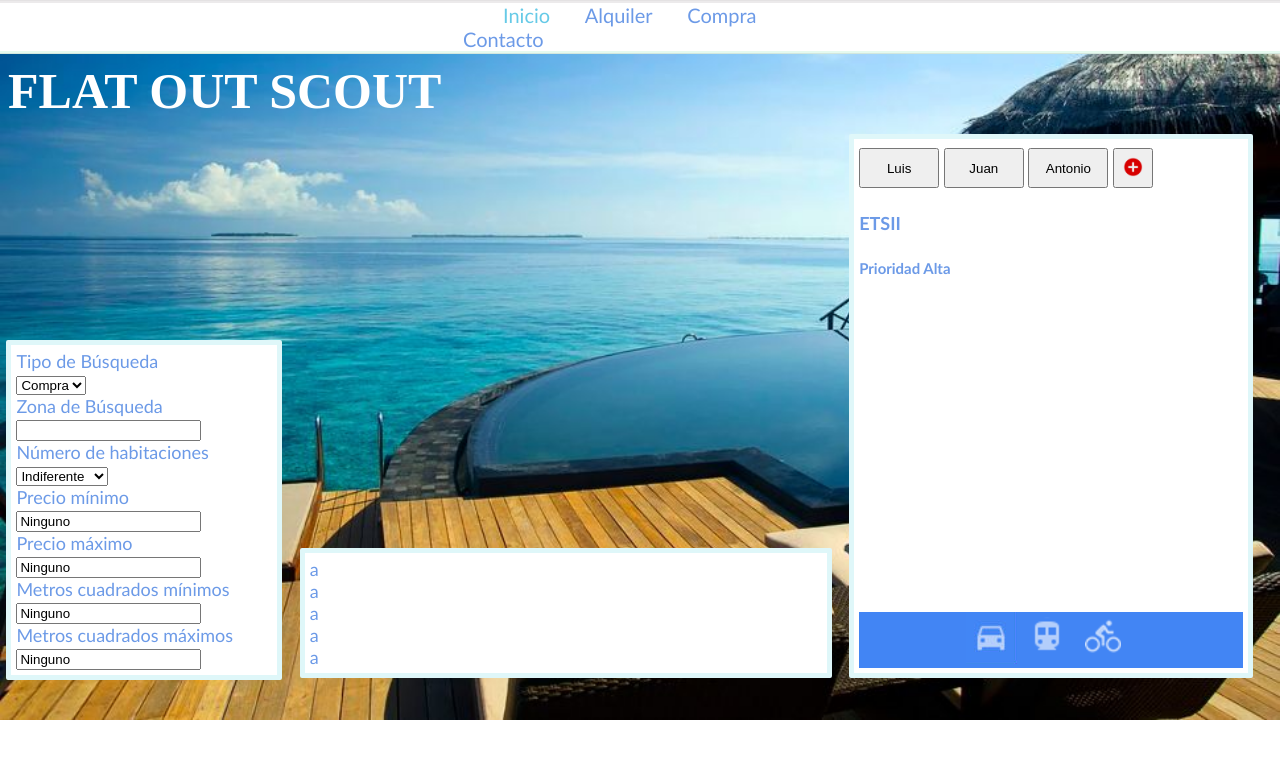
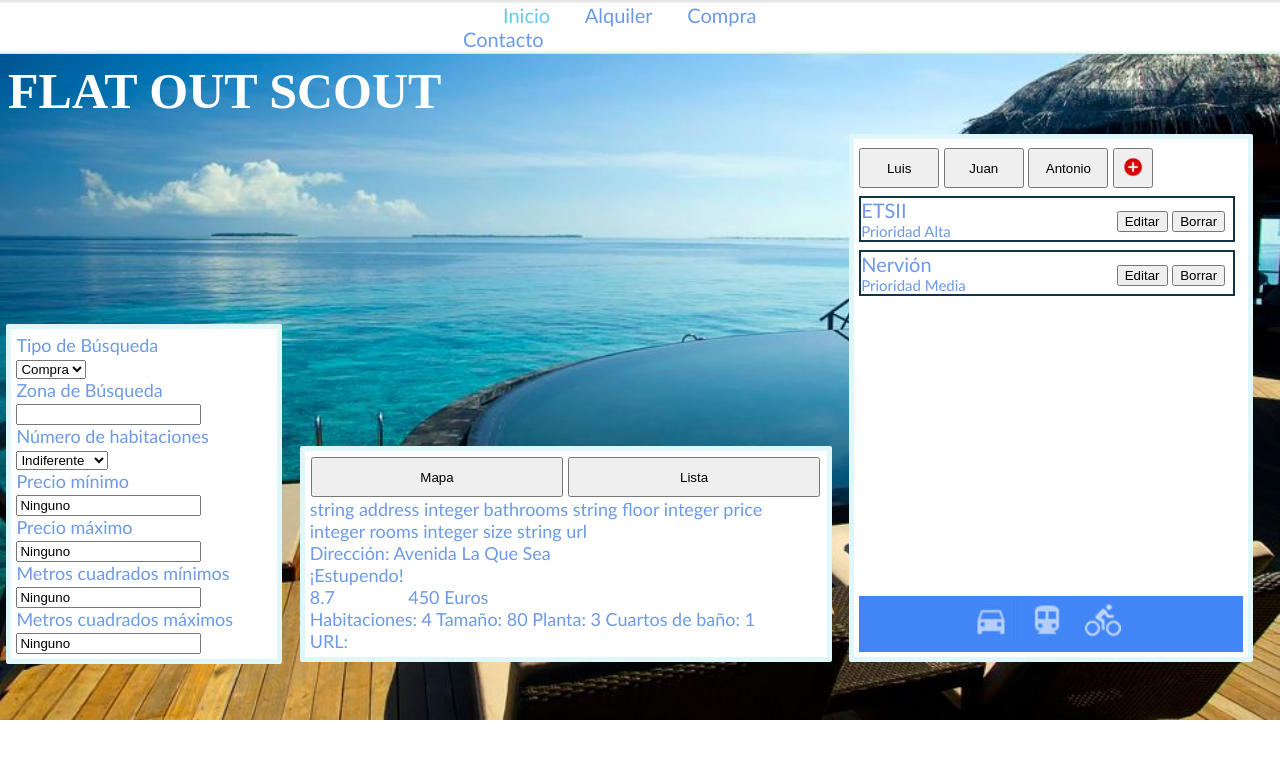
Before and after one commit to ysjdev/aissfos, a PHP site: page /html/Busqueda.html in a window 1280 px wide. Shown: the top 759 px of the page. Run offline with PHP 8.4, Linux system fonts and the light colour scheme; some libraries are stand-ins or nearby versions.

Commit message:
Hechas unas pocas de cosas

```diff
--- a/css/busqueda.css
+++ b/css/busqueda.css
@@ -89,3 +89,40 @@
 .lugarContainer {
     height: 400px;
 }
+
+.lugar {
+    border: 2px solid;
+    border-color: #103547;
+    position: relative;
+    margin: 8px;
+    margin-left: 0px;
+}
+
+.lugarTitle {
+    font-size: 20px;
+}
+
+.lugarPrioridad {
+    font-size: 15px;
+}
+
+.lugarButtons {
+    position: absolute;
+    bottom: 8px;
+    right: 8px;
+}
+
+.vista1Buttons {
+    height: 40px;
+    margin: 1px;
+}
+
+.vista1Button {
+    height: inherit;
+    width: 49.5%;
+    margin: auto;
+}
+
+.indiceEquilibrio, .precioVivienda, .datosVivienda {
+    display: inline-block;
+}
--- a/html/Busqueda.html
+++ b/html/Busqueda.html
@@ -82,11 +82,70 @@
             <div></div>
         </div>
         <div class="resultadosBusqueda">
-            <div>a</div>
-            <div>a</div>
-            <div>a</div>
-            <div>a</div>
-            <div>a</div>
+            <div class="vista1Buttons">
+                <button class="vista1Button" id="vistaMapa">
+                    Mapa
+                </button>
+                <button class="vista1Button" id="vistaLista">
+                    Lista
+                </button>
+            </div>
+            string address
+            integer bathrooms
+            string floor
+            integer price
+            integer rooms
+            integer size
+            string url
+            <div class="viviendaContainer">
+                <div class="direccionVivienda">
+                    Dirección: Avenida La Que Sea
+                </div>
+                <div class="infoVivienda">
+                    <div class="indiceEquilibrio">
+                        <div class="tituloIndice">
+                            ¡Estupendo!
+                        </div>
+                        <div class="valorIndice">
+                            8.7
+                        </div>
+                    </div>
+                    <div class="precioVivienda">
+                        450 Euros
+                    </div>
+                    <div class="datosVivienda">
+                        Habitaciones: 4
+                        Tamaño: 80
+                        Planta: 3
+                        Cuartos de baño: 1
+                    </div>
+                </div>
+                <div class="urlVivienda">
+                    URL: <a href=""></a>
+                </div>
+            </div>
+            <div>
+                <script>
+
+                    function initMap() {
+                        var myLatLng = {lat: 37.35953, lng: -5.986261};
+
+                        var map = new google.maps.Map(document.getElementById('map'), {
+                            zoom: 4,
+                            center: myLatLng
+                        });
+
+                        var marker = new google.maps.Marker({
+                            position: myLatLng,
+                            map: map,
+                            title: 'Reina Mercedes'
+                        });
+                    }
+                </script>
+                <script async defer
+                        src="https://maps.googleapis.com/maps/api/js?key=AIzaSyDgmEBnKv0VzzrU9DixhCjkHAxV2Z9Ro4c&callback=initMap">
+                </script>
+            </div>
         </div>
         <div class="personasBusqueda">
             <div class="personaContainer">
@@ -105,8 +164,28 @@
             </div>
             <div class="lugarContainer">
                 <div class="lugar">
-                    <h4> ETSII</h4>
-                    <h5>Prioridad Alta</h5>
+                    <div class="lugarTitle"> ETSII</div>
+                    <div class="lugarPrioridad">Prioridad Alta</div>
+                    <div class="lugarButtons">
+                        <button class="lugarButton" id="lugar1Editar">
+                            Editar
+                        </button>
+                        <button class="lugarButton" id="lugar1Borrar">
+                            Borrar
+                        </button>
+                    </div>
+                </div>
+                <div class="lugar">
+                    <div class="lugarTitle"> Nervión</div>
+                    <div class="lugarPrioridad">Prioridad Media</div>
+                    <div class="lugarButtons">
+                        <button class="lugarButton" id="lugar2Editar">
+                            Editar
+                        </button>
+                        <button class="lugarButton" id="lugar2Borrar">
+                            Borrar
+                        </button>
+                    </div>
                 </div>
             </div>
             <div class="mediosContainer">
```
Also changed, not shown: html/prueba.html (added, +36 -0 lines).
